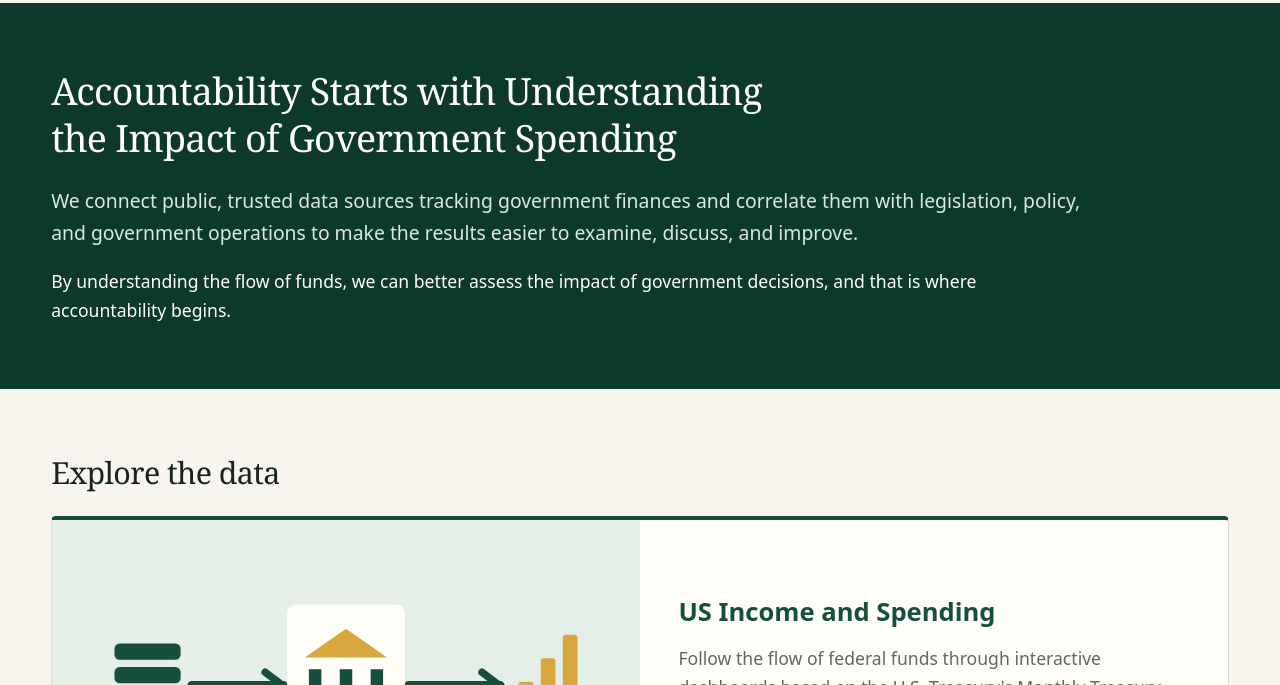
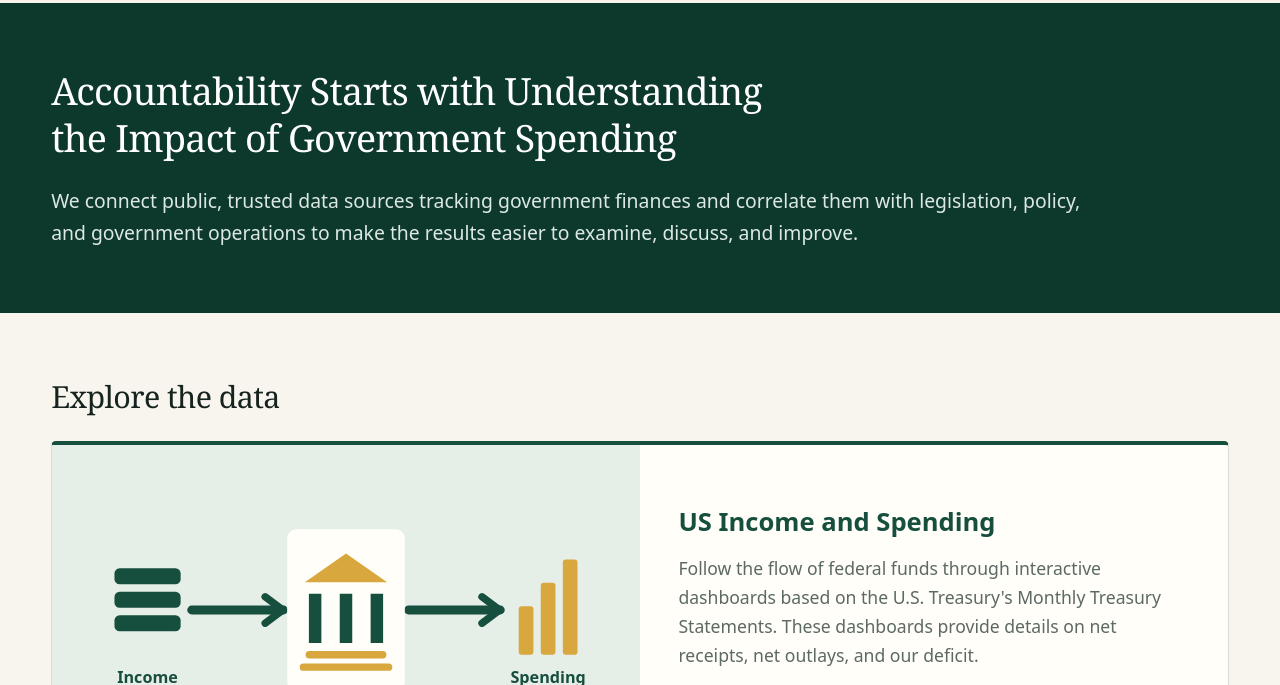
Before and after one commit to scott-p-lane/accountableguv, a plain HTML site: page static content/home.html in a window 1280 px wide. Shown: the part 96-781 px from the top of the page. Drawn offline with Linux system fonts and the light colour scheme.

Commit message:
Touched up home page content.

```diff
--- a/static content/home.html
+++ b/static content/home.html
@@ -363,8 +363,6 @@
         <p class="lead">We connect public, trusted data sources tracking government finances and correlate them with
           legislation, policy, and government operations to make the results easier to examine, discuss, and improve.
         </p>
-        <p>By understanding the flow of funds, we can better assess the impact of government decisions, and that is
-          where accountability begins.</p>
       </div>
     </section>
     <section class="section" aria-labelledby="explore-data">
@@ -375,7 +373,7 @@
         <div class="income-panel-content">
           <h3 id="income-spending-title">US Income and Spending</h3>
           <p id="income-spending-summary">Follow the flow of federal funds through interactive dashboards based on the
-            U.S. Treasury's Monthly Treasury Statement. Start with yearly net income comparisons.</p>
+            U.S. Treasury's Monthly Treasury Statements. These dashboards provide details on net receipts, net outlays, and our deficit.</p>
           <span class="income-panel-action">Explore the dashboards &rarr;</span>
         </div>
       </a>
```
